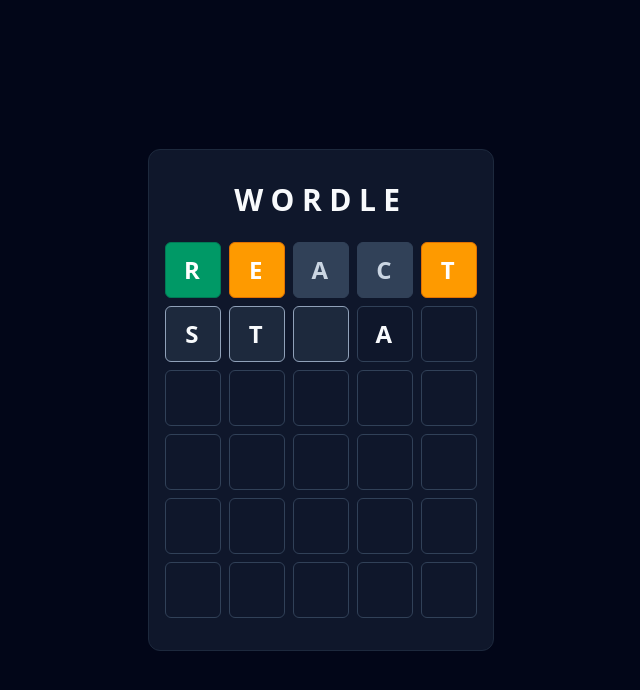
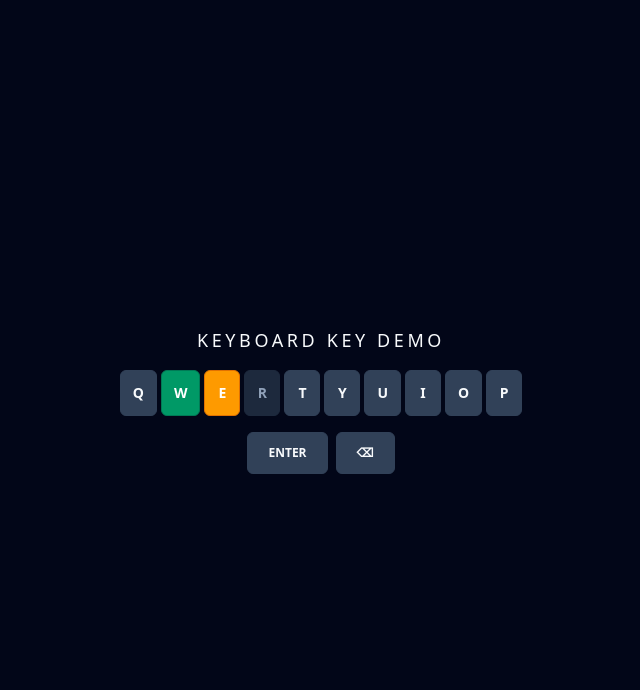
Before and after one commit to bmsmcgee/Wordle-Clone, a React (Vite) app in the folder wordle/: page / in a window 1280 px wide. Shown: the top 690 px of the page, without its empty margins (319-959 px from the left). Built offline with nearby package versions, Linux system fonts and the light colour scheme.

Commit message:
Key done

```diff
--- a/wordle/src/App.tsx
+++ b/wordle/src/App.tsx
@@ -1,41 +1,41 @@
 // src/App.tsx
 
 import type { FC } from "react";
-import type { TileStatus } from "./components/Tile";
-import type { WordleRow } from "./components/WordleGrid";
-import WordleGrid from "./components/WordleGrid";
-
-const WORD_LENGTH = 5;
-const MAX_GUESSES = 6;
-
-// Helper to quickly build a row
-function buildRow(letters: string, statuses: TileStatus[]): WordleRow {
-  return letters.split("").map((letter, index) => ({
-    letter,
-    state: statuses[index] ?? "empty",
-  }));
-}
+import type { KeyState, KeyType } from "./components/Key";
+import Key from "./components/Key";
 
 const App: FC = () => {
-  const rows: WordleRow[] = [
-    // Past guess (fully evaluated)
-    buildRow("REACT", ["correct", "present", "absent", "absent", "present"]),
-    // Current guess being typed (editing)
-    buildRow("ST A ", ["editing", "editing", "editing", "empty", "empty"]),
-    // Rest will be empty rows (no data passed)
-  ];
+  const statuses: KeyState[] = ["idle", "correct", "present", "absent"];
+
+  const letterRow = "QWERTYUIOP".split("");
 
   return (
     <div className="min-h-screen flex items-center justify-center bg-slate-950 text-slate-50">
-      <div className="px-4 py-8 border border-slate-800 rounded-xl bg-slate-900">
-        <h1 className="text-center text-3xl font-extrabold tracking-[0.25em] mb-6">
-          WORDLE
+      <div className="space-y-4">
+        <h1 className="text-center text-lg tracking-[0.2em]">
+          KEYBOARD KEY DEMO
         </h1>
-        <WordleGrid
-          rows={rows}
-          wordLength={WORD_LENGTH}
-          maxGuesses={MAX_GUESSES}
-        />
+
+        {/* Letter row with all statuses demoed on the first 4 keys */}
+        <div className="flex gap-1 justify-center">
+          {letterRow.map((letter, index) => {
+            const status = statuses[index] ?? "idle";
+            return (
+              <Key
+                key={letter}
+                label={letter}
+                type={"letter" satisfies KeyType}
+                state={status}
+              />
+            );
+          })}
+        </div>
+
+        {/* Enter + Backspace examples */}
+        <div className="flex gap-2 justify-center">
+          <Key label="ENTER" type="return" state="idle" />
+          <Key label="⌫" type="delete" state="idle" />
+        </div>
       </div>
     </div>
   );
--- /dev/null
+++ b/wordle/src/components/Key.tsx
@@ -0,0 +1,89 @@
+import type { FC, ReactNode } from "react";
+
+/**
+ * Type of key
+ *
+ * - "letter" : A-Z key
+ * - "return" : The return key
+ * - "delete" : The delete key
+ */
+export type KeyType = "letter" | "return" | "delete";
+
+/**
+ * Visual states of keys
+ *
+ * - "idle"     : default, key not evaluated
+ * - "correct"  : letter is confirmed correct
+ * - "present"  : letter is in the word but incorrect position
+ * - "absent"   : letter is not in the word
+ */
+export type KeyState = "idle" | "correct" | "present" | "absent";
+
+/**
+ * Props for key
+ *
+ * - label      : What is displayed inside the key
+ * - type       : Semantic type of the key
+ * - state      : Visual state for colouring
+ * - className  : Optional
+ */
+interface KeyProps {
+  label: ReactNode;
+  type: KeyType;
+  state: KeyState;
+  className?: string;
+}
+
+/**
+ * Map visual states to Tailwind classes for ease
+ */
+const stateClassMap: Record<KeyState, string> = {
+  idle: "bg-slate-700 text-slate-50 border-slate-700 hover:bg-slate-600 hover:border-slate-500",
+  correct: "bg-emerald-600 text-white border-emerald-700 hover:bg-emerald-500",
+  present: "bg-amber-500 text-white border-amber-600 hover:bg-amber-400",
+  absent: "bg-slate-800 text-slate-400 border-slate-800",
+};
+
+/**
+ * Map the key types to size styles
+ */
+const typeClassMap: Record<KeyType, string> = {
+  letter: "px-3 py-3 min-w-[2.25rem]",
+  return: "px-5 py-3 min-w-[3.5rem] text-xs",
+  delete: "px-5 py-3 min-w-[3.5rem] text-xs",
+};
+
+/**
+ * On-screen key for the keyboard
+ */
+const Key: FC<KeyProps> = ({
+  label,
+  type,
+  state = "idle",
+  className,
+}: KeyProps) => {
+  const baseClasses =
+    "inline-flex items-center justify-center rounded-md border text-sm font-semibold select-none uppercase transition-colors duration-150";
+
+  const combinedClasses = [
+    baseClasses,
+    typeClassMap[type],
+    stateClassMap[state],
+    className,
+  ]
+    .filter(Boolean)
+    .join(" ");
+  return (
+    <>
+      <div
+        className={combinedClasses}
+        role="button"
+        aria-label={typeof label === "string" ? `Key ${label}` : "Keyboard key"}
+      >
+        {label}
+      </div>
+    </>
+  );
+};
+
+export default Key;
```
